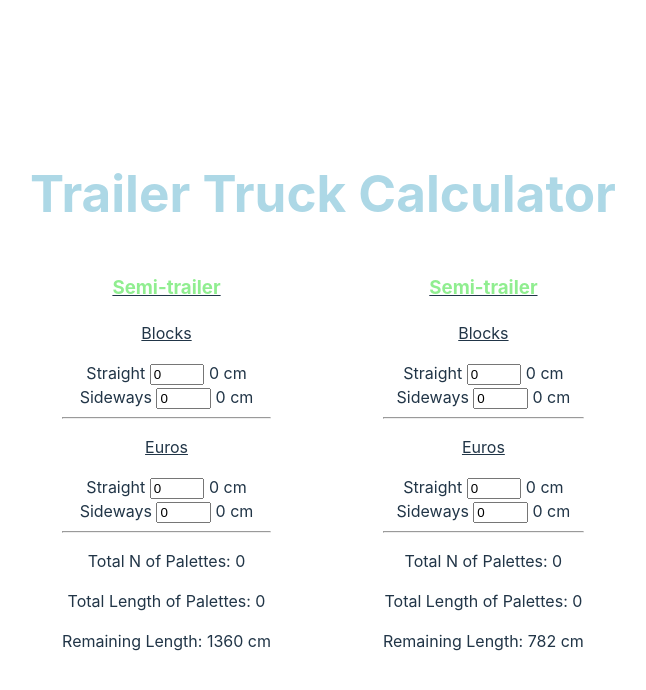
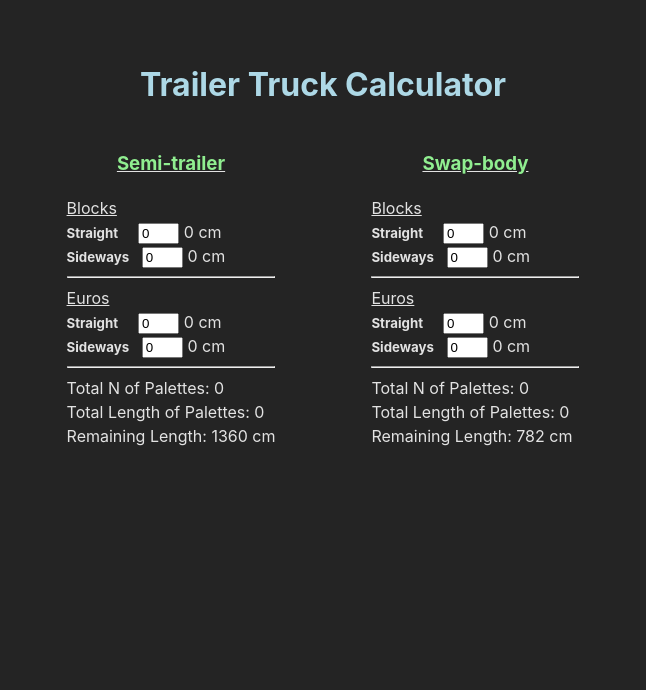
Before and after one commit to jartdian/react-ttrailer-calc, a React (Vite) app: page / in a window 1280 px wide. Shown: the top 690 px of the page, without its empty margins (317-963 px from the left). Built offline with nearby package versions, Linux system fonts and the light colour scheme.

Commit message:
transfer inline css, fix input alignment, fix headings

```diff
--- a/src/App.tsx
+++ b/src/App.tsx
@@ -10,12 +10,17 @@ function App() {
       </h1>
       <div
         className="container"
-        style={{ display: 'flex', gap: '5em', justifyContent: 'space-evenly' }}
       >
         <div className="semi-trailer">
+        <u>
+        <h3 style={{ color: 'lightgreen', textAlign: 'center' }}>Semi-trailer</h3>
+      </u>
           <Inputs trailer_length_size={1360} />
         </div>
         <div className="swap-body">
+        <u>
+        <h3 style={{ color: 'lightgreen', textAlign: 'center' }}>Swap-body</h3>
+      </u>
           <Inputs trailer_length_size={782} />
         </div>
       </div>
--- a/src/Inputs.tsx
+++ b/src/Inputs.tsx
@@ -1,3 +1,4 @@
+import './App.css'
 import { useState } from 'react';
 
 export default function Inputs( {trailer_length_size} : {trailer_length_size:number} ) {
@@ -65,54 +66,64 @@ export default function Inputs( {trailer_length_size} : {trailer_length_size:num
 
   return (
     <>
-      <u>
-        <h3 style={{ color: 'lightgreen' }}>Semi-trailer</h3>
-      </u>
+
       <p>
         <u>Blocks</u>
       </p>
-      Straight{' '}
+      <div>
+
+      <h5 className='straight-heading' >Straight</h5>
       <input
-        style={{ width: '3.5em' }}
+        style={{ width: '2.5em' }}
         type="number"
         name="blocks-straight"
         value={straightBlocksAsNumber}
         onChange={(e) => setCountBlocksStraight(e.target.value)}
-      />{' '}
+        />{' '}
       {closestBlockLength} cm
-      <br />
-      Sideways{' '}
+        </div>
+
+      <div>
+
+      <h5 className='sideways-heading'>Sideways</h5>
       <input
-        style={{ width: '3.5em' }}
+        style={{ width: '2.5em' }}
         type="number"
         name="blocks-sideways"
         value={sidewaysBlocksAsNumber}
         onChange={(e) => setCountBlocksSideways(e.target.value)}
-      />{' '}
+        />{' '}
       {closestBlockWidth} cm
+        </div>
       <hr />
       <p>
         <u>Euros</u>
       </p>
-      Straight{' '}
+      <div>
+
+      <h5 style={{margin: '0', display: 'inline', paddingRight: '1.5em'}}>Straight</h5>
       <input
-        style={{ width: '3.5em' }}
+        style={{ width: '2.5em' }}
         type="number"
         name="euros-straight"
         value={straightEurosAsNumber}
         onChange={(e) => setCountEurosStraight(e.target.value)}
-      />{' '}
+        />{' '}
       {closestEuroLength} cm
-      <br />
-      Sideways{' '}
+        </div>
+
+      <div>
+
+      <h5 style={{margin: '0', display: 'inline', paddingRight: '.95em'}}>Sideways</h5>
       <input
-        style={{ width: '3.5em' }}
+        style={{ width: '2.5em'}}
         type="number"
         name="euros-straight"
         value={sidewaysEurosAsNumber}
         onChange={(e) => setCountEurosSidways(e.target.value)}
-      />{' '}
+        />{' '}
       {closestEuroWidth} cm
+        </div>
       <hr />
       <p>
         Total N of Palettes:{' '}
@@ -121,7 +132,7 @@ export default function Inputs( {trailer_length_size} : {trailer_length_size:num
           sidewaysBlocksAsNumber +
           sidewaysEurosAsNumber}
       </p>
-      <p>
+      <p  style={{width: '13em'}}>
         Total Length of Palettes:{' '}
         {closestEuroLength +
           closestEuroWidth +
--- a/src/index.css
+++ b/src/index.css
@@ -14,56 +14,22 @@
   -webkit-text-size-adjust: 100%;
 }
 
-a {
-  font-weight: 500;
-  color: #646cff;
-  text-decoration: inherit;
+.container {
+  display: flex;
+  justify-content: center;
+  gap: 6em;
+  text-align: left;
 }
-a:hover {
-  color: #535bf2;
+p {
+  margin: 0;
 }
-
-body {
+.straight-heading {
   margin: 0;
-  display: flex;
-  place-items: center;
-  min-width: 320px;
-  min-height: 100vh;
+  display: inline;
+  padding-right: 1.5em;
 }
-
-h1 {
-  font-size: 3.2em;
-  line-height: 1.1;
+.sideways-heading {
+  margin: 0;
+  display: inline;
+  padding-right: .95em;
 }
-
-button {
-  border-radius: 8px;
-  border: 1px solid transparent;
-  padding: 0.6em 1.2em;
-  font-size: 1em;
-  font-weight: 500;
-  font-family: inherit;
-  background-color: #1a1a1a;
-  cursor: pointer;
-  transition: border-color 0.25s;
-}
-button:hover {
-  border-color: #646cff;
-}
-button:focus,
-button:focus-visible {
-  outline: 4px auto -webkit-focus-ring-color;
-}
-
-@media (prefers-color-scheme: light) {
-  :root {
-    color: #213547;
-    background-color: #ffffff;
-  }
-  a:hover {
-    color: #747bff;
-  }
-  button {
-    background-color: #f9f9f9;
-  }
-}
```
